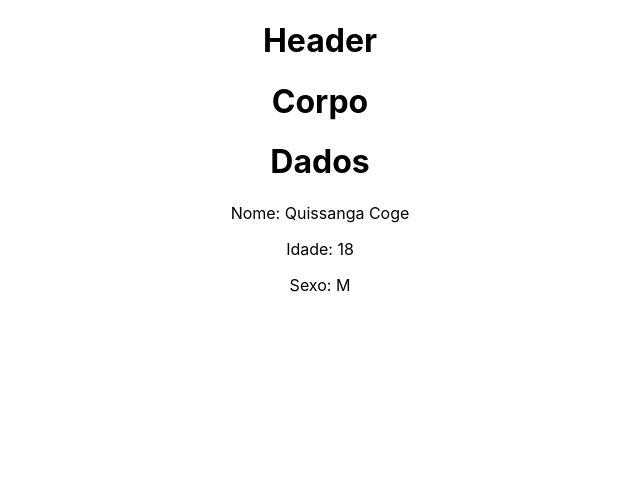
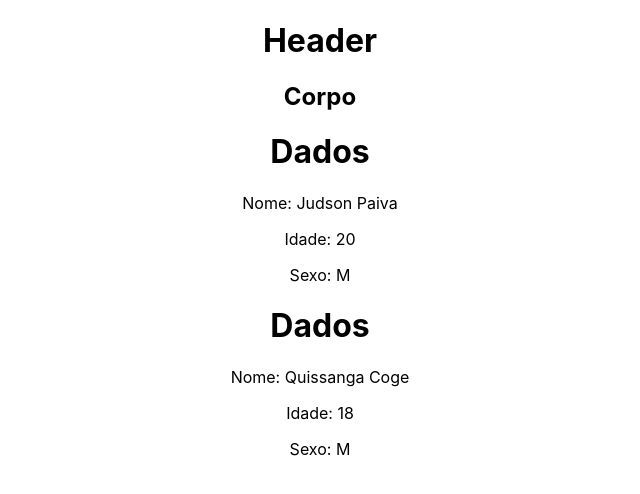
Before and after one commit to PaivaJudson/learning-dois, a React (Create React App) app: page / in a window 1280 px wide. Shown: the top 494 px of the page, without its empty margins (320-960 px from the left). Built offline with nearby package versions, Linux system fonts and the light colour scheme.

Commit message:
3 commit

```diff
--- a/src/componentes/Corpo.jsx
+++ b/src/componentes/Corpo.jsx
@@ -1,9 +1,18 @@
 import React from 'react';
+import Dados from './Dados';
+
 
 function Corpo(){
-
+    // podemos usar constantes por cá...
     return(
-        <h1>Corpo</h1>
+        <>
+            <h2>Corpo</h2>
+                <Dados
+                    nome = "Judson Paiva"
+                    idade = "20"
+                    sexo = "M"
+                />
+        </>
     );
 }
 
```
